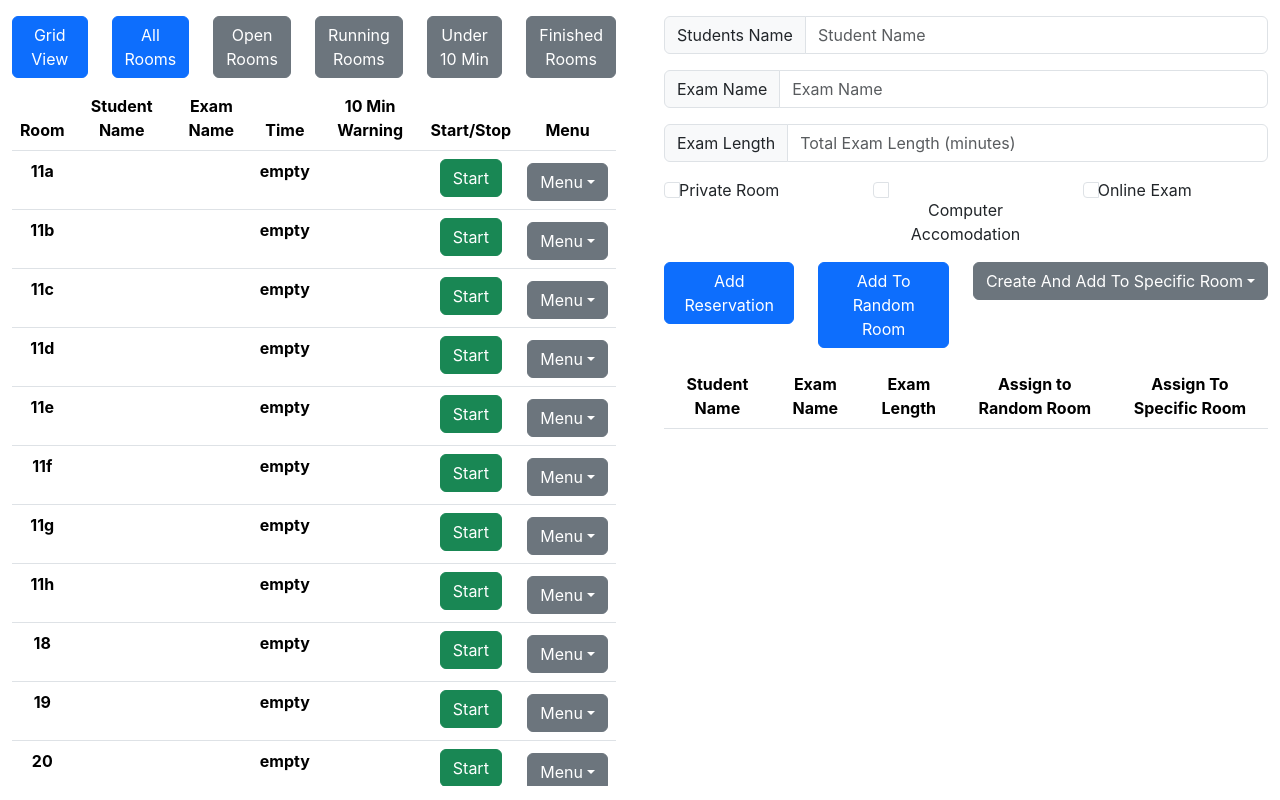
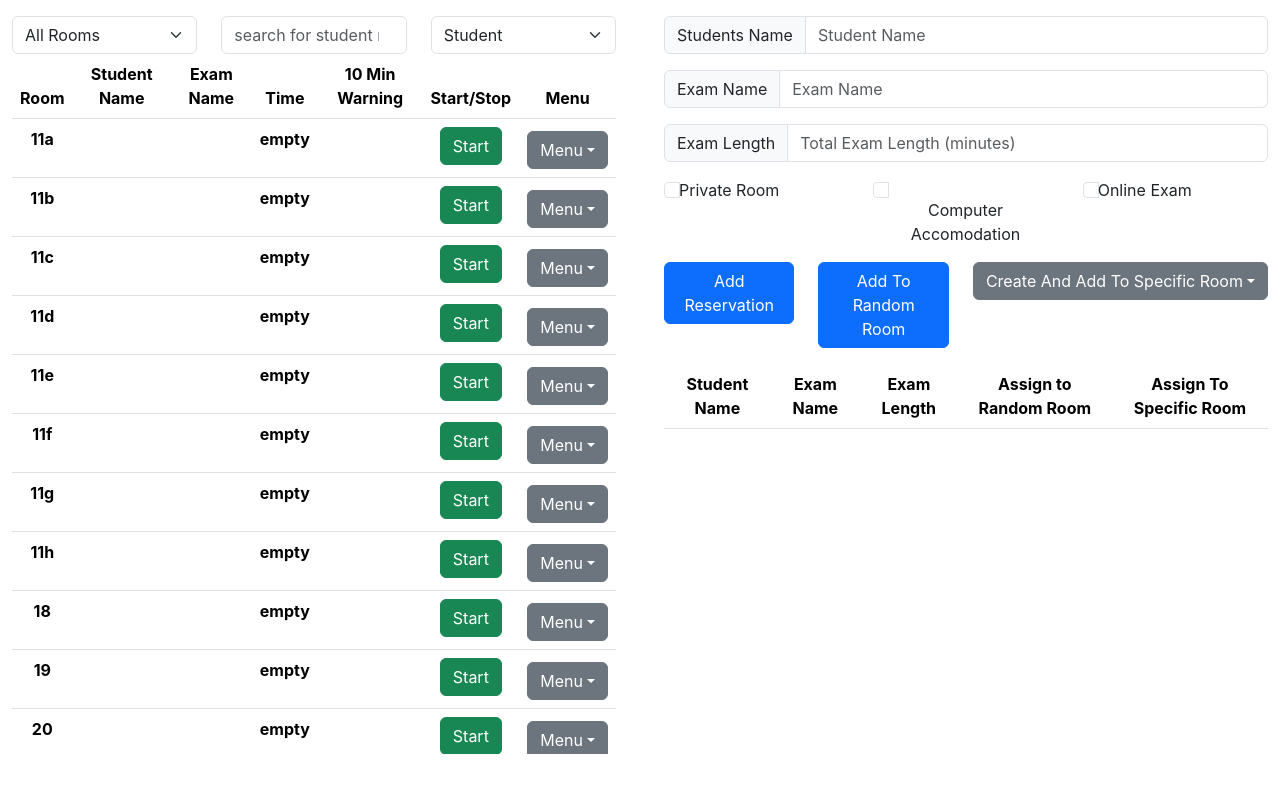
Before and after one commit to samcb234/RoomTimer, a React (Create React App) app in the folder drc-timer/: page / in a window 1280 px wide. Built offline with nearby package versions, Linux system fonts and the light colour scheme.

Commit message:
pushing filter change

```diff
--- a/drc-timer/src/Layout/Homepage/Homepage.tsx
+++ b/drc-timer/src/Layout/Homepage/Homepage.tsx
@@ -7,16 +7,6 @@ import { AddResForm } from "../AddResForm/AddResForm"
 import { useDispatch } from "react-redux"
 
 export const Homepage = () => {
-
-  function resFilter(name: string, examName: string, res: Reservation) {
-    return (name !== res.name) || (examName !== res.examName)
-  }
-
-
-
-  // function startRoomUpdate(){
-  //     setUpdateAvailableRooms(!updateAvailableRooms)
-  // }
 
   document.title = 'DRC Exam Timer'
 
--- a/drc-timer/src/Layout/RoomTable/RoomRow.tsx
+++ b/drc-timer/src/Layout/RoomTable/RoomRow.tsx
@@ -17,7 +17,9 @@ const presets = {"running": {message: "Pause", color: "danger"},
 "stopped": {message: "Start", color: "success"},
 "10min": {message: "Give 10 Min Warning", color: "warning"}}
 
-export const RoomRow: React.FC<{ room: Room, useTable: boolean, clock: Clock, filter: string}> = (props) => {
+export const RoomRow: React.FC<{ room: Room, useTable: boolean, clock: Clock, filter: string, searchString: string,
+    searchFilter: string
+}> = (props) => {
     const dispatch = useDispatch()
     const {reservations} = useSelector((state: ReservationState)=> state.reservationReducer)
     const [reservation, setReservation] = useState<Reservation | null>()
@@ -29,19 +31,40 @@ export const RoomRow: React.FC<{ room: Room, useTable: boolean, clock: Clock, fi
 
     const [displayRow, setDisplayRow] = useState<boolean>(true)
 
+    const checkSearch = () => {
+        if(reservation){
+            switch(props.searchFilter){
+                case 'student': {
+                    return reservation.name.toLowerCase().includes(props.searchString.toLowerCase())
+                }
+                case 'class': {
+                    return reservation.examName.toLowerCase().includes(props.searchString.toLowerCase())
+                }
+                // case 'professor': {
+                //     return reservation.professor.toLowerCase().includes(props.searchString.toLowerCase())
+                // }
+                default: {
+                    return false
+                }
+            }
+        } else {
+            return props.searchString === ''
+        }
+    }
+
     useEffect(()=> {
         switch(props.filter){
             case 'all': {
-                setDisplayRow(true)
+                setDisplayRow(checkSearch())
                 break
             }
             case 'open': {
-                setDisplayRow(props.room.reservation === -1 && props.room.available)
+                setDisplayRow(props.room.reservation === -1 && props.room.available && checkSearch())
                 break
             }
             case 'running': {
                 if(reservation){
-                    setDisplayRow(reservation.running)
+                    setDisplayRow(reservation.running && checkSearch())
                 }else{
                     setDisplayRow(false)
                 }
@@ -49,7 +72,7 @@ export const RoomRow: React.FC<{ room: Room, useTable: boolean, clock: Clock, fi
             }
             case 'under 10': {
                 if(reservation){
-                    setDisplayRow(reservation.totalTimeOnExam <= 600)
+                    setDisplayRow(reservation.totalTimeOnExam <= 600 && checkSearch())
                 }else{
                     setDisplayRow(false)
                 }
@@ -57,17 +80,21 @@ export const RoomRow: React.FC<{ room: Room, useTable: boolean, clock: Clock, fi
             }
             case 'times up': {
                 if(reservation){
-                    setDisplayRow(reservation.totalTimeOnExam <= 0)
+                    setDisplayRow(reservation.totalTimeOnExam <= 0 && checkSearch())
                 }else{
                     setDisplayRow(false)
                 }
                 break
             }
             default: {
-                setDisplayRow(true)
+            if(reservation){
+                setDisplayRow(checkSearch())
+            } else {
+                setDisplayRow(false)
             }
         }
-    }, [props.filter])
+        }
+    }, [props.filter, props.searchFilter, props.searchString])
 
     const clock = props.clock
 
--- a/drc-timer/src/Layout/RoomTable/RoomTable.tsx
+++ b/drc-timer/src/Layout/RoomTable/RoomTable.tsx
@@ -1,9 +1,9 @@
-import { useEffect, useState } from "react"
-import Room from "../../models/Room"
+import { useState } from "react"
 import { RoomRow } from "./RoomRow"
-import { useDispatch, useSelector } from "react-redux"
-import { ReservationState, RoomState } from "../../stores"
+import { useSelector } from "react-redux"
+import { RoomState } from "../../stores"
 import ClockFactory from "../../utils/clockFactory"
+import { SearchFilter } from "../../types"
 
 const ALLROOMS: string = 'all'
 const OPENROOMS: string = 'open'
@@ -12,62 +12,17 @@ const TENMINORLESS: string = 'under 10'
 const PASTTIME: string = 'times up'
 
 export const RoomTable: React.FC<{}> = (props) => {
-    const dispatch = useDispatch()
-    const {rooms} = useSelector((state: RoomState) => state.roomReducer)
-    const {reservations} = useSelector((state: ReservationState)=> state.reservationReducer)
+    const { rooms } = useSelector((state: RoomState) => state.roomReducer)
     const [useTable, setUseTable] = useState(true)
-    const [displayRooms, setDisplayRooms] = useState<Room[]>(rooms)
     const [filter, setFilter] = useState(ALLROOMS)
-
-    const filterRoomByTime = (room: Room, time: number): boolean => {
-        if(room.reservation !== undefined && room.reservation !== null && room.reservation !== -1){
-            const res = reservations.find(r=>r.id===room.reservation)
-            if(res){
-                return res.totalTimeOnExam < time
-            }
-        }
-        return false
-    }
+    const [search, setSearch] = useState('')
+    const [searchFilter, setSearchFilter] = useState<SearchFilter>('student')
 
     const [clock, setClock] = useState(ClockFactory.instance(1000))
 
-    function filterRoom() {
-        const filterFunction = (room: Room): boolean => {
-            switch(filter){
-                case ALLROOMS: {
-                    return true
-                }
-                case OPENROOMS: {
-                    return (room.reservation === undefined || room.reservation === null || room.reservation === -1) && room.available
-                }
-                case RUNNINGROOMS: {
-                    return room.runningTimer
-                }
-                case TENMINORLESS: {
-                    return filterRoomByTime(room, 600)
-                }
-                case PASTTIME: {
-                    return filterRoomByTime(room, 0)
-                }
-                default: {
-                    return true
-                }
-            }
-        }
-
-        setDisplayRooms(rooms.filter(filterFunction))
-
-    }
-
-    useEffect(() => {
-
-        const interval = setInterval(() => filterRoom(), 250)
-
-        return () => clearInterval(interval)
-    })
 
     const updateFilter = (newFilter: string) => {
-        if(filter === newFilter){
+        if (filter === newFilter) {
             setFilter(ALLROOMS)
         } else {
             setFilter(newFilter)
@@ -78,34 +33,24 @@ export const RoomTable: React.FC<{}> = (props) => {
         <div className="container mt-3">
             <div className="row">
                 <div className="col">
-                    <button className="btn btn-primary mb-2" onClick={() => setUseTable(!useTable)}>
-                        {useTable ? 'Grid View' : 'Table View'}
-                    </button>
+                    <select className="form-select" onChange={(e) => updateFilter(e.target.value)}>
+                        <option selected value={ALLROOMS}>All Rooms</option>
+                        <option value={OPENROOMS}>Open Rooms</option>
+                        <option value={RUNNINGROOMS}>Running Rooms</option>
+                        <option value={TENMINORLESS}>Under 10 Min</option>
+                        <option value={PASTTIME}>Times Up</option>
+                    </select>
                 </div>
                 <div className="col">
-                    <button className={filter===ALLROOMS? "btn btn-primary mb-2": "btn btn-secondary mb-2"} onClick={()=> updateFilter(ALLROOMS)}>
-                        All Rooms
-                    </button>
+                    <input type="search" className="form-control" value={search} onChange={(e) => setSearch(e.target.value)}
+                        placeholder="search for student names, classes, or professor names" />
                 </div>
                 <div className="col">
-                    <button className={filter===OPENROOMS? "btn btn-primary mb-2": "btn btn-secondary mb-2"}  onClick={()=> updateFilter(OPENROOMS)}>
-                        Open Rooms
-                    </button>
-                </div>
-                <div className="col">
-                    <button className={filter===RUNNINGROOMS? "btn btn-primary mb-2": "btn btn-secondary mb-2"}  onClick={()=> updateFilter(RUNNINGROOMS)}>
-                        Running Rooms
-                    </button>
-                </div>
-                <div className="col">
-                    <button className={filter===TENMINORLESS? "btn btn-primary mb-2": "btn btn-secondary mb-2"}  onClick={()=> updateFilter(TENMINORLESS)}>
-                        Under 10 Min
-                    </button>
-                </div>
-                <div className="col">
-                    <button className={filter===PASTTIME? "btn btn-primary mb-2": "btn btn-secondary mb-2"}  onClick={()=> updateFilter(PASTTIME)}>
-                        Finished Rooms
-                    </button>
+                    <select className="form-select" onChange={(e) => setSearchFilter(e.target.value as SearchFilter)}>
+                        <option selected value="student">Student</option>
+                        <option value="class">Class</option>
+                        <option value="professor">Professor</option>
+                    </select>
                 </div>
             </div>
             <div className="overflow-table">
@@ -138,14 +83,16 @@ export const RoomTable: React.FC<{}> = (props) => {
                         </thead>
                         <tbody>
                             {rooms.map(room => (
-                                <RoomRow room={room}  useTable={useTable} clock={clock}filter={filter}/>
+                                <RoomRow room={room} useTable={useTable} clock={clock} filter={filter} searchString={search}
+                                    searchFilter={searchFilter} />
                             ))}
                         </tbody>
                     </table>
                     :
                     <div className="row">
                         {rooms.map(room => (
-                            <RoomRow room={room}  useTable={useTable} clock={clock} filter={filter}/>
+                            <RoomRow room={room} useTable={useTable} clock={clock} filter={filter} searchString={search}
+                                searchFilter={searchFilter} />
                         ))}
                     </div>
                 }
--- /dev/null
+++ b/drc-timer/src/types.ts
@@ -0,0 +1 @@
+export type SearchFilter = 'room' | 'student' | 'exam'
```
Also changed, not shown: drc-timer/src/reducers/RoomReducer.ts (+0 -11 lines).
